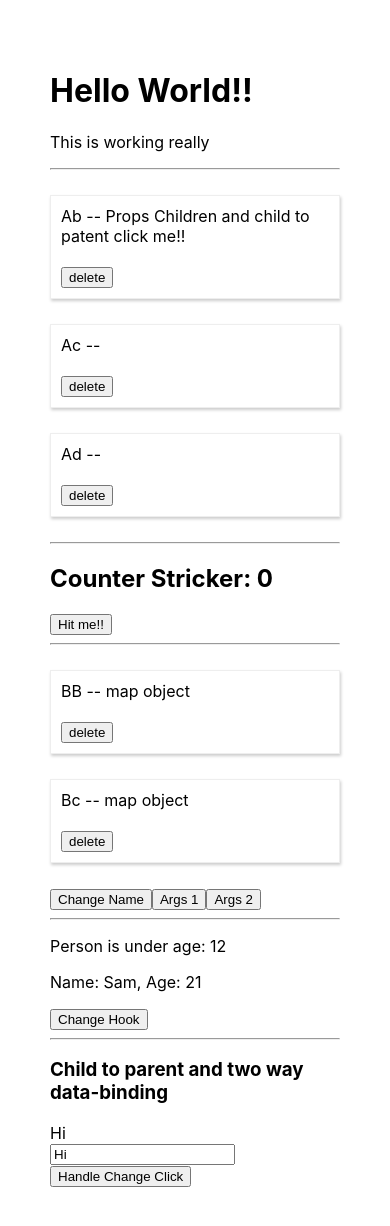
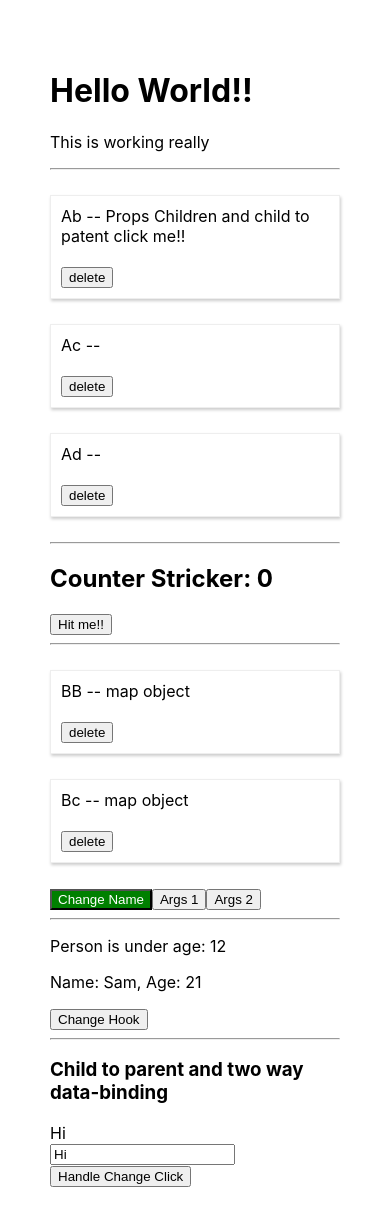
Before and after one commit to anil-bomma/react-burger-app, a React (Create React App) app: page / in a window 390 px wide. Shown: the top 1226 px of the page. Built offline with nearby package versions, Linux system fonts and the light colour scheme.

Commit message:
added radium for adding inline style and media queries

```diff
--- a/package.json
+++ b/package.json
@@ -6,6 +6,7 @@
     "@testing-library/jest-dom": "^5.11.6",
     "@testing-library/react": "^11.2.2",
     "@testing-library/user-event": "^12.5.0",
+    "radium": "^0.26.1",
     "react": "^17.0.1",
     "react-dom": "^17.0.1",
     "react-scripts": "4.0.1",
--- a/src/App.js
+++ b/src/App.js
@@ -1,5 +1,5 @@
 import React, { Component } from "react";
-
+import Radium, { StyleRoot } from "radium"; // used to add inline css, pseduo syle an media query
 
 import Person from "./Person/Person";
 import Counter from "./Person/Counter";
@@ -60,7 +60,18 @@ class App extends Component {
     const style = {
       padding: "50px"
     }
+
+
+    const btn = {
+      backgroundColor: "green",
+      color: "white",
+      ':hover': {
+        backgroundColor: "lightgreen",
+        color: "black",
+      }
+    }
     return (
+      <StyleRoot>
         <div style={style}>
           <h1>Hello World!!</h1>
           <p>This is working really</p>
@@ -72,7 +83,7 @@ class App extends Component {
           <Counter name="Counter Stricker: " />
           <hr />
           {personMap}
-        <button onClick={this.switchNameHandler}>Change Name</button>
+          <button style={btn} onClick={this.switchNameHandler}>Change Name</button>
           <button onClick={this.switchNameWithArgs.bind(this, "args1")}>Args 1</button>
           <button onClick={() => this.switchNameWithArgs("args2")}>Args 2</button>
           <hr />
@@ -83,8 +94,9 @@ class App extends Component {
           {this.state.twoWay}
           <TwoWayDataBinding handleChangeClick={this.handleChangeClick} handleChange={this.handleChange} twoWay={this.state.twoWay} />
         </div>
+      </StyleRoot>
     );
   }
 }
 
-export default App;
+export default Radium(App); // this higger order function
```
Also changed, not shown: 2 other files (tests, documents, lock files or other folders). Lines whose indentation alone changed are shown as unchanged.
